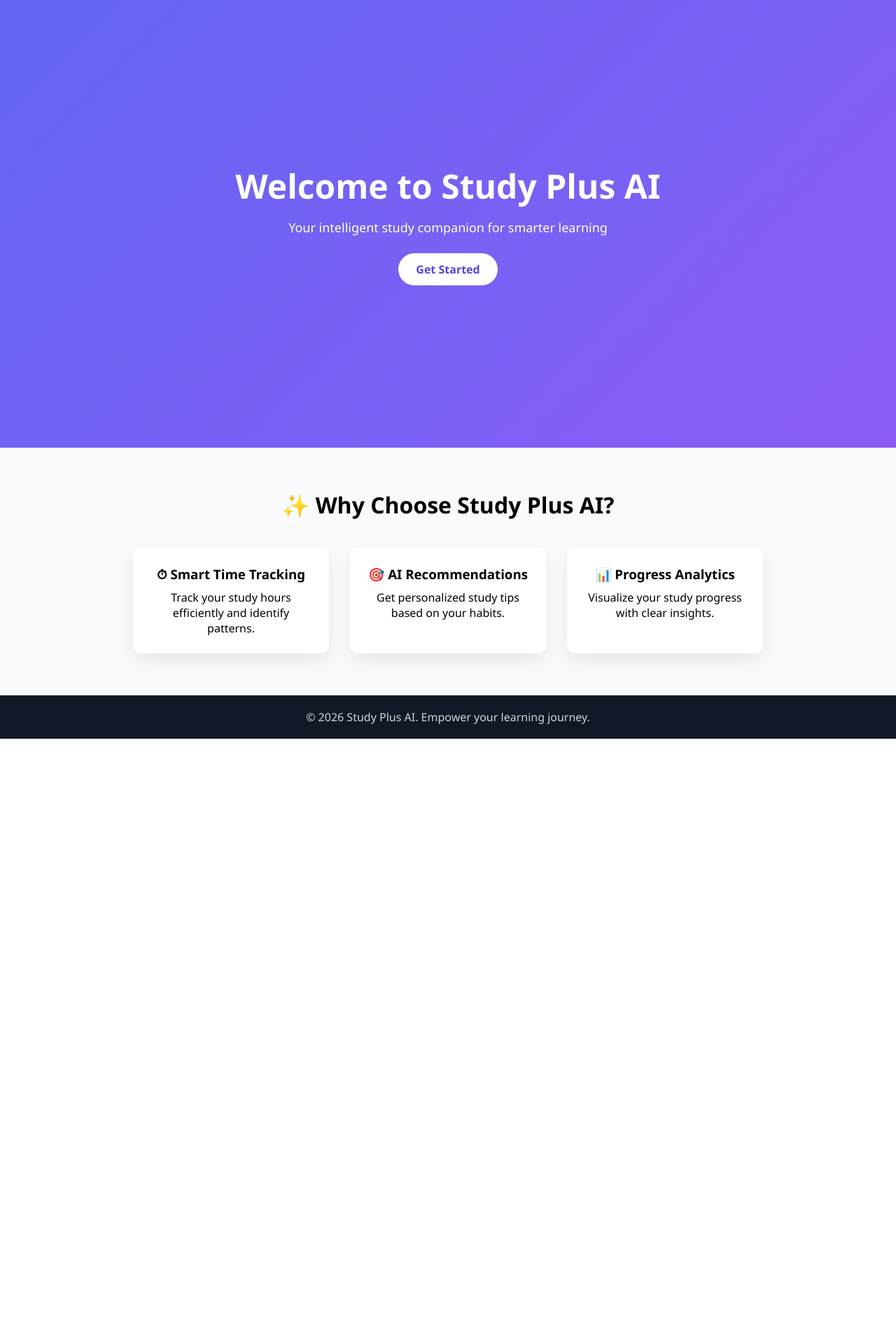
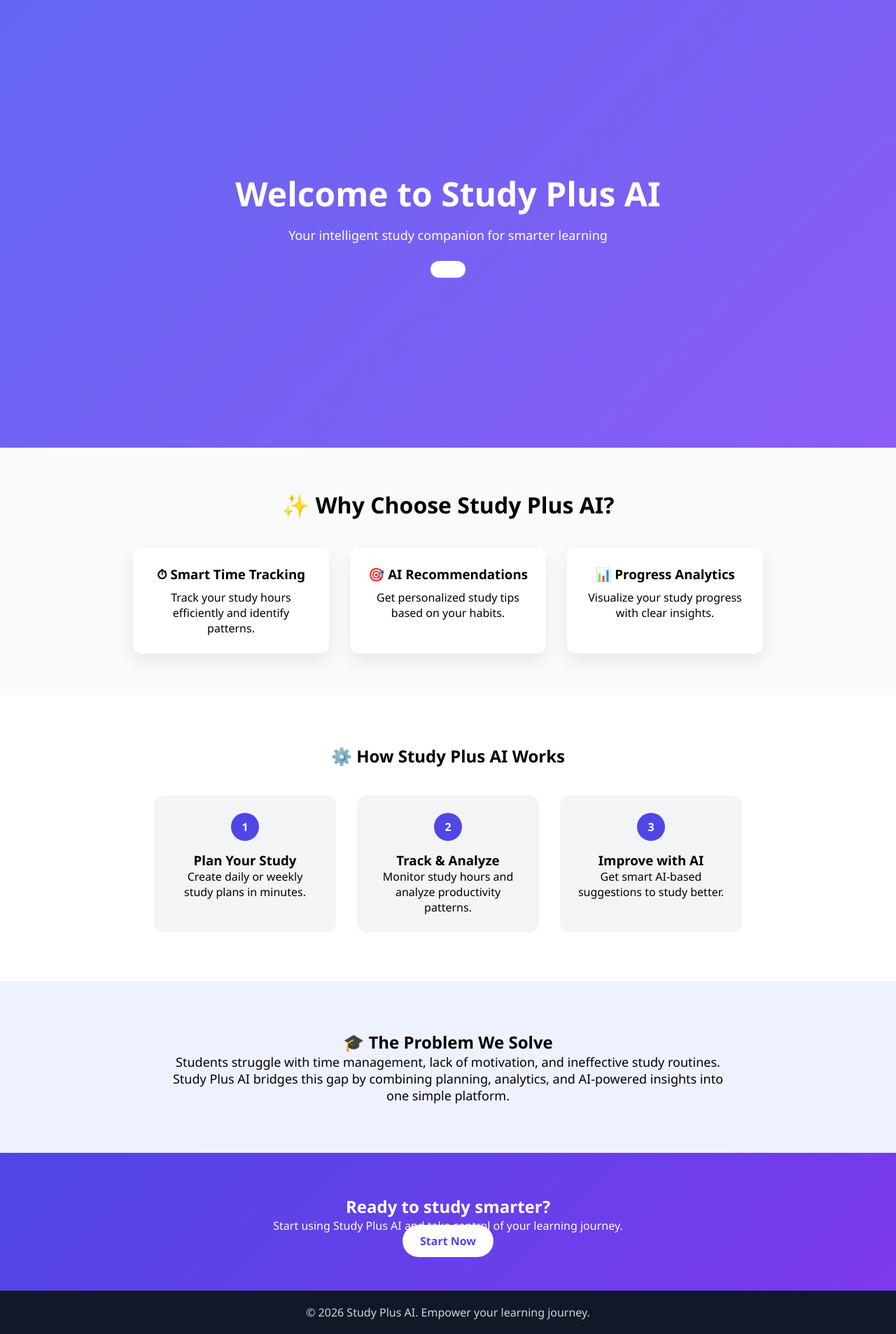
Before and after one commit to jasmansinghtak948-eng/Studyplusai, a Flask app: page / in a window 1280 px wide. Shown: the part 57-1964 px from the top of the page at 70% size. Before the commit the page ends 1113 px from the top, so only its background shows below. Run offline with Flask 3, Linux system fonts and the light colour scheme.

Commit message:
Update index.html

```diff
--- a/templates/index.html
+++ b/templates/index.html
@@ -21,7 +21,7 @@
 <section class="hero">
     <h1>Welcome to Study Plus AI</h1>
     <p>Your intelligent study companion for smarter learning</p>
-    <a href="/planner" class="btn">Get Started</a>
+    <a href="/planner" class="btn"></a>
 </section>
 
 <!-- WHY CHOOSE SECTION -->
@@ -46,6 +46,49 @@
     </div>
 </section>
 
+<!-- HOW IT WORKS -->
+<section class="how-it-works">
+    <h2>⚙️ How Study Plus AI Works</h2>
+
+    <div class="steps">
+        <div class="step">
+            <span>1</span>
+            <h3>Plan Your Study</h3>
+            <p>Create daily or weekly study plans in minutes.</p>
+        </div>
+
+        <div class="step">
+            <span>2</span>
+            <h3>Track & Analyze</h3>
+            <p>Monitor study hours and analyze productivity patterns.</p>
+        </div>
+
+        <div class="step">
+            <span>3</span>
+            <h3>Improve with AI</h3>
+            <p>Get smart AI-based suggestions to study better.</p>
+        </div>
+    </div>
+</section>
+
+<!-- PROBLEM & SOLUTION -->
+<section class="problem">
+    <h2>🎓 The Problem We Solve</h2>
+    <p>
+        Students struggle with time management, lack of motivation,
+        and ineffective study routines. Study Plus AI bridges this gap
+        by combining planning, analytics, and AI-powered insights
+        into one simple platform.
+    </p>
+</section>
+
+<!-- FINAL CTA -->
+<section class="final-cta">
+    <h2>Ready to study smarter?</h2>
+    <p>Start using Study Plus AI and take control of your learning journey.</p>
+    <a href="/planner" class="btn dark">Start Now</a>
+</section>
+
 <!-- ENDING / FOOTER -->
 <footer class="footer">
     <p>© 2026 Study Plus AI. Empower your learning journey.</p>
```
